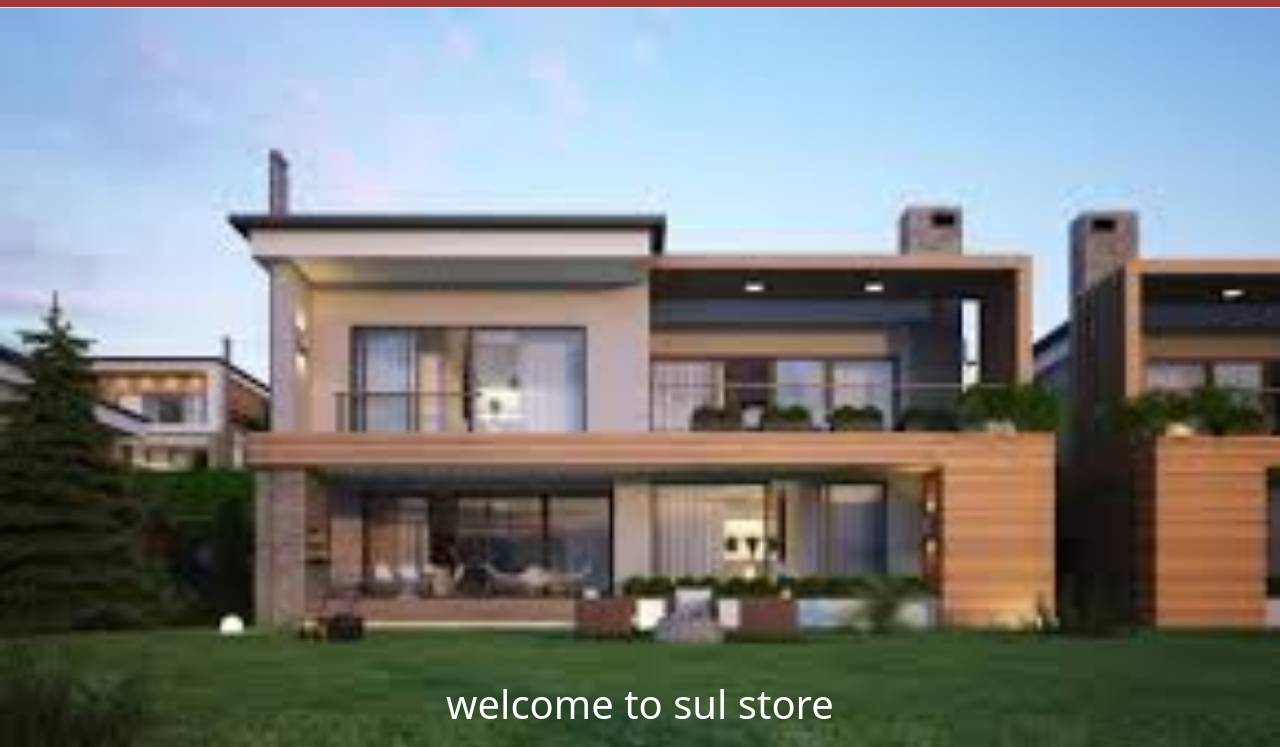
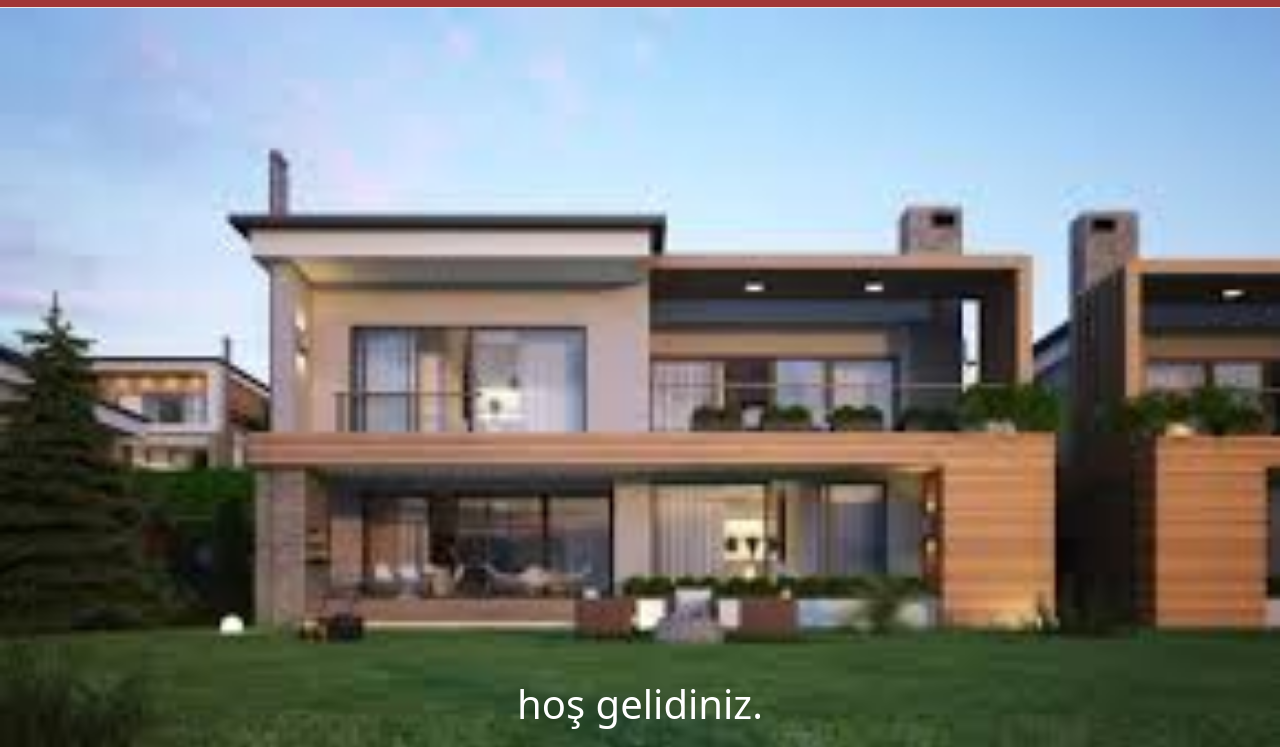
Before and after one commit to sultantallawi/mehmet-in, a plain HTML site: page index.html in a window 1280 px wide. Shown: the part 53-800 px from the top of the page. Drawn offline with nearby package versions, Linux system fonts and the light colour scheme.

Commit message:
Fix HTML structure and content errors

```diff
--- a/index.html
+++ b/index.html
@@ -38,7 +38,7 @@
     <div class="carousel-inner">
       <div class="carousel-item active">
         <div class="carousel-caption">
-          <h1>welcome to sul store</h1>
+          <h1>hoş gelidiniz.</h1>
         </div>
         <img src="img/7.jpeg" height="100%" width="100%" />
       </div>
```
